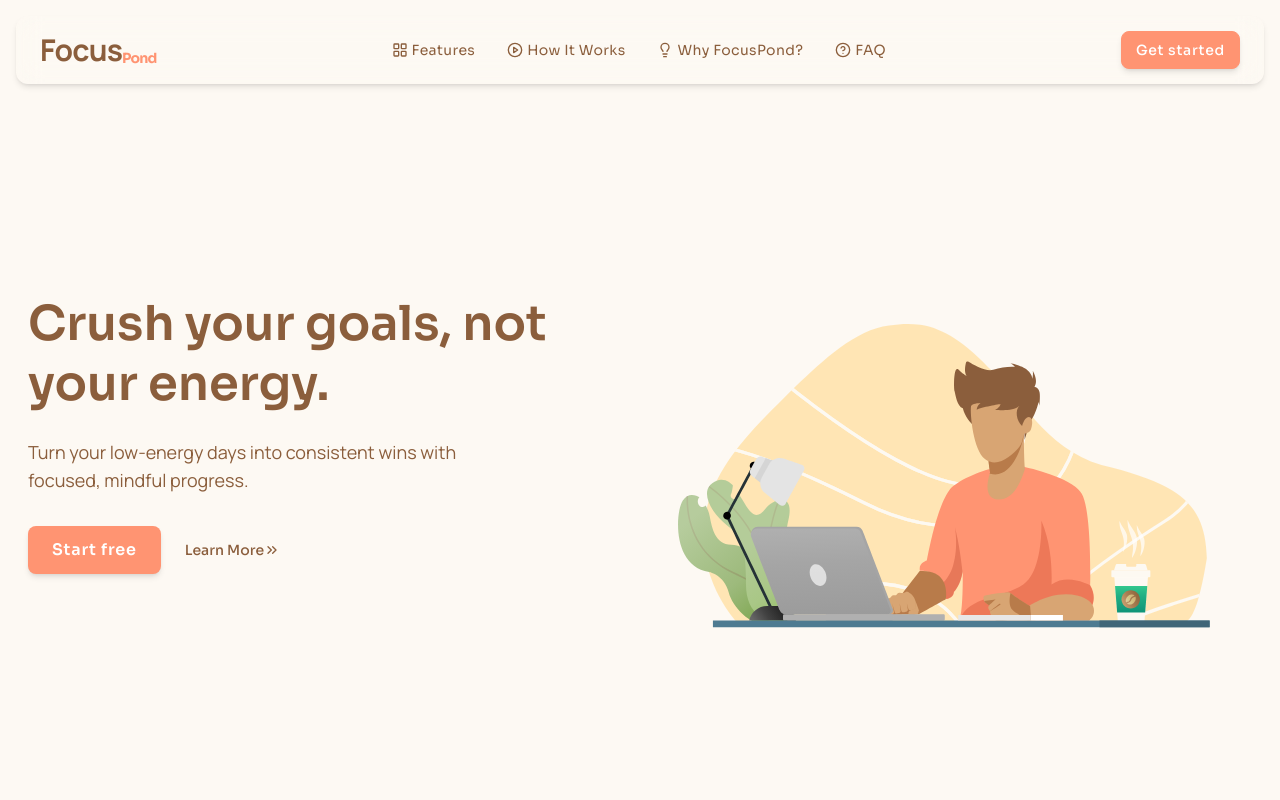
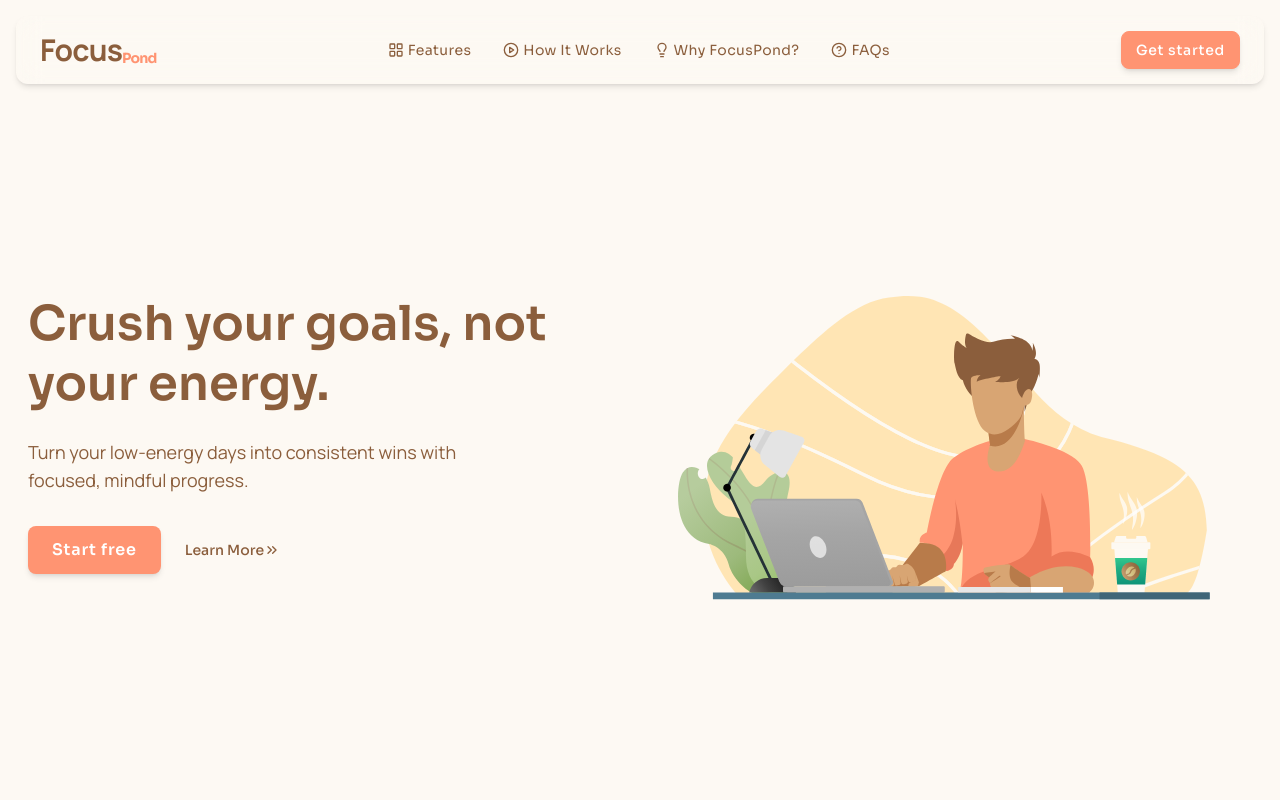
Before and after one commit to liannmaka/Focuspond, a Next.js app: page / in a window 1280 px wide. Shown: the top 800 px of the page. Built offline with nearby package versions, Linux system fonts and the light colour scheme.

Commit message:
chore: made update to footer, navbar and hero component

```diff
--- a/src/app/(landing-page)/_components/Footer.tsx
+++ b/src/app/(landing-page)/_components/Footer.tsx
@@ -62,7 +62,7 @@ const Footer = () => {
         </div>
         <div className="px-8 pb-7">
           <p className="text-xs text-dark-accent/80 text-center font-sora py-1">
-            &copy; 2025 FocusPond - All rights reserved.
+            &copy; {new Date().getFullYear()} FocusPond - All rights reserved.
           </p>
         </div>
       </div>
--- a/src/app/(landing-page)/_components/Hero.tsx
+++ b/src/app/(landing-page)/_components/Hero.tsx
@@ -41,9 +41,9 @@ const Hero: React.FC = () => {
         </div>
 
         {/* Visual Section */}
-        {/* <div className="bg-white/30 backdrop-blur-lg rounded-3xl p-8 shadow-lg ring-1 ring-white/10"> */}
-        <Lottie animationData={heroImage} />
-        {/* </div> */}
+        <div className="md:mb-14">
+          <Lottie animationData={heroImage} />
+        </div>
       </div>
     </section>
   );
--- a/src/app/(landing-page)/_components/NavBar.tsx
+++ b/src/app/(landing-page)/_components/NavBar.tsx
@@ -38,7 +38,7 @@ const navLinks: NavLink[] = [
   },
   {
     href: "#faq",
-    linkLabel: "FAQ",
+    linkLabel: "FAQs",
     Icon: HelpCircle,
   },
 ];
```
